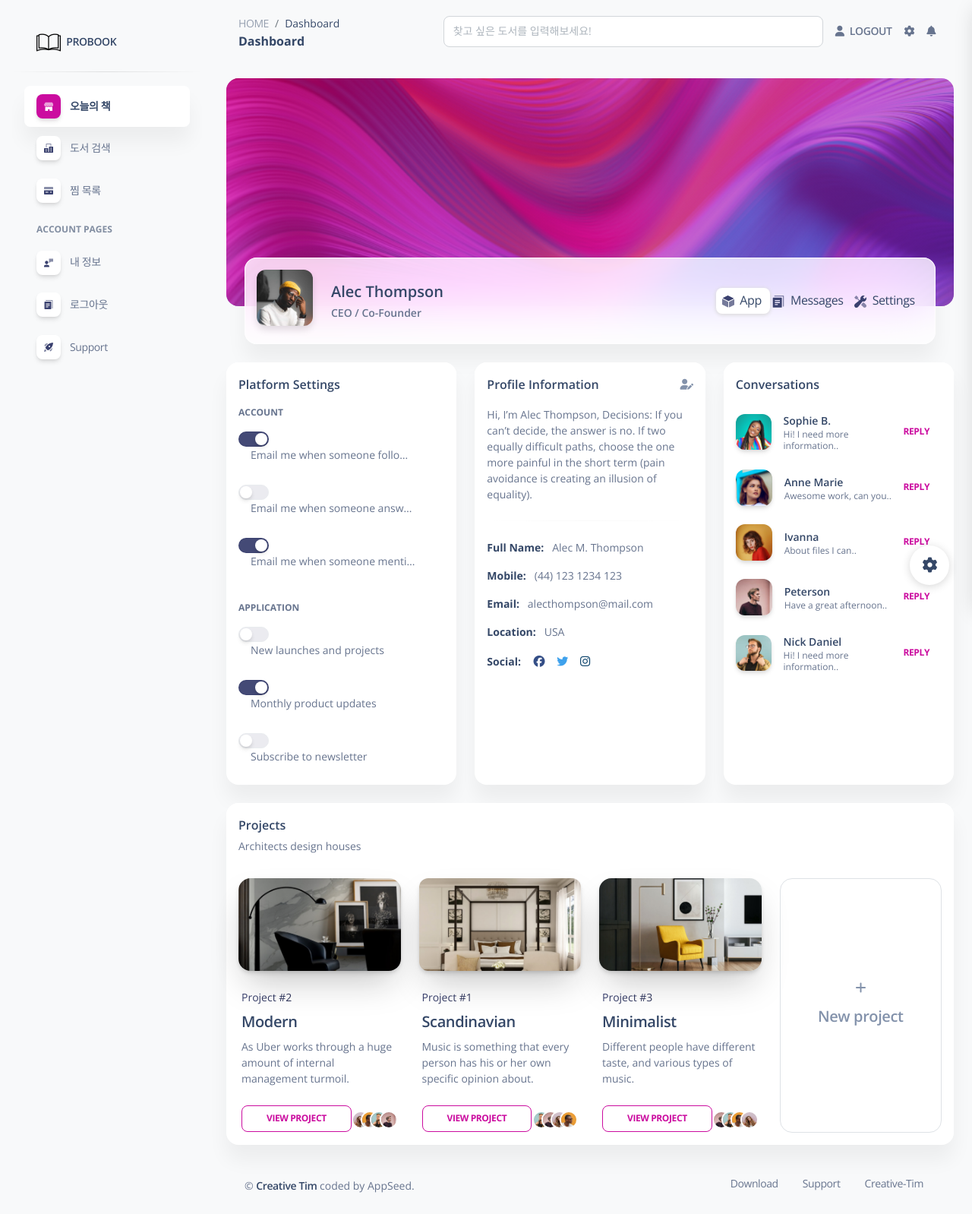
After one commit to Smashh712/probook, a Django app: template django-soft-ui-dashboard/apps/templates/home/book.html in a window 1280 px wide. The commit adds this page. Shown: the whole page at 76% size. Run offline with Django 3.2, Linux system fonts and the light colour scheme; the template is opened without the code that fills it, so the values that code supplies are empty; some libraries are stand-ins or nearby versions.

Commit message:
여러가지 수정

```diff
--- /dev/null
+++ b/django-soft-ui-dashboard/apps/templates/home/book.html
@@ -0,0 +1,395 @@
+{% extends 'layouts/base.html' %}
+
+{% block title %} Profile {% endblock title %}
+
+<!-- Specific CSS goes HERE -->
+{% block stylesheets %}{% endblock stylesheets %}
+
+{% block content %}
+
+  <div class="container-fluid">
+    <div class="page-header min-height-300 border-radius-xl mt-4" style="background-image: url('/static/assets/img/curved-images/curved0.jpg'); background-position-y: 50%;">
+      <span class="mask bg-gradient-primary opacity-6"></span>
+    </div>
+    <div class="card card-body blur shadow-blur mx-4 mt-n6 overflow-hidden">
+      <div class="row gx-4">
+        <div class="col-auto">
+          <div class="avatar avatar-xl position-relative">
+            <img src="/static/assets/img/bruce-mars.jpg" alt="profile_image" class="w-100 border-radius-lg shadow-sm">
+          </div>
+        </div>
+        <div class="col-auto my-auto">
+          <div class="h-100">
+            <h5 class="mb-1">
+              Alec Thompson
+            </h5>
+            <p class="mb-0 font-weight-bold text-sm">
+              CEO / Co-Founder
+            </p>
+          </div>
+        </div>
+        <div class="col-lg-4 col-md-6 my-sm-auto ms-sm-auto me-sm-0 mx-auto mt-3">
+          <div class="nav-wrapper position-relative end-0">
+            <ul class="nav nav-pills nav-fill p-1 bg-transparent" role="tablist">
+              <li class="nav-item">
+                <a class="nav-link mb-0 px-0 py-1 active " data-bs-toggle="tab" href="javascript:;" role="tab" aria-selected="true">
+                  <svg class="text-dark" width="16px" height="16px" viewBox="0 0 42 42" version="1.1" xmlns="http://www.w3.org/2000/svg" xmlns:xlink="http://www.w3.org/1999/xlink">
+                    <g stroke="none" stroke-width="1" fill="none" fill-rule="evenodd">
+                      <g transform="translate(-2319.000000, -291.000000)" fill="#FFFFFF" fill-rule="nonzero">
+                        <g transform="translate(1716.000000, 291.000000)">
+                          <g transform="translate(603.000000, 0.000000)">
+                            <path class="color-background" d="M22.7597136,19.3090182 L38.8987031,11.2395234 C39.3926816,10.9925342 39.592906,10.3918611 39.3459167,9.89788265 C39.249157,9.70436312 39.0922432,9.5474453 38.8987261,9.45068056 L20.2741875,0.1378125 L20.2741875,0.1378125 C19.905375,-0.04725 19.469625,-0.04725 19.0995,0.1378125 L3.1011696,8.13815822 C2.60720568,8.38517662 2.40701679,8.98586148 2.6540352,9.4798254 C2.75080129,9.67332903 2.90771305,9.83023153 3.10122239,9.9269862 L21.8652864,19.3090182 C22.1468139,19.4497819 22.4781861,19.4497819 22.7597136,19.3090182 Z">
+                            </path>
+                            <path class="color-background" d="M23.625,22.429159 L23.625,39.8805372 C23.625,40.4328219 24.0727153,40.8805372 24.625,40.8805372 C24.7802551,40.8805372 24.9333778,40.8443874 25.0722402,40.7749511 L41.2741875,32.673375 L41.2741875,32.673375 C41.719125,32.4515625 42,31.9974375 42,31.5 L42,14.241659 C42,13.6893742 41.5522847,13.241659 41,13.241659 C40.8447549,13.241659 40.6916418,13.2778041 40.5527864,13.3472318 L24.1777864,21.5347318 C23.8390024,21.7041238 23.625,22.0503869 23.625,22.429159 Z" opacity="0.7"></path>
+                            <path class="color-background" d="M20.4472136,21.5347318 L1.4472136,12.0347318 C0.953235098,11.7877425 0.352562058,11.9879669 0.105572809,12.4819454 C0.0361450918,12.6208008 6.47121774e-16,12.7739139 0,12.929159 L0,30.1875 L0,30.1875 C0,30.6849375 0.280875,31.1390625 0.7258125,31.3621875 L19.5528096,40.7750766 C20.0467945,41.0220531 20.6474623,40.8218132 20.8944388,40.3278283 C20.963859,40.1889789 21,40.0358742 21,39.8806379 L21,22.429159 C21,22.0503869 20.7859976,21.7041238 20.4472136,21.5347318 Z" opacity="0.7"></path>
+                          </g>
+                        </g>
+                      </g>
+                    </g>
+                  </svg>
+                  <span class="ms-1">App</span>
+                </a>
+              </li>
+              <li class="nav-item">
+                <a class="nav-link mb-0 px-0 py-1 " data-bs-toggle="tab" href="javascript:;" role="tab" aria-selected="false">
+                  <svg class="text-dark" width="16px" height="16px" viewBox="0 0 40 44" version="1.1" xmlns="http://www.w3.org/2000/svg" xmlns:xlink="http://www.w3.org/1999/xlink">
+                    <title>document</title>
+                    <g stroke="none" stroke-width="1" fill="none" fill-rule="evenodd">
+                      <g transform="translate(-1870.000000, -591.000000)" fill="#FFFFFF" fill-rule="nonzero">
+                        <g transform="translate(1716.000000, 291.000000)">
+                          <g transform="translate(154.000000, 300.000000)">
+                            <path class="color-background" d="M40,40 L36.3636364,40 L36.3636364,3.63636364 L5.45454545,3.63636364 L5.45454545,0 L38.1818182,0 C39.1854545,0 40,0.814545455 40,1.81818182 L40,40 Z" opacity="0.603585379"></path>
+                            <path class="color-background" d="M30.9090909,7.27272727 L1.81818182,7.27272727 C0.814545455,7.27272727 0,8.08727273 0,9.09090909 L0,41.8181818 C0,42.8218182 0.814545455,43.6363636 1.81818182,43.6363636 L30.9090909,43.6363636 C31.9127273,43.6363636 32.7272727,42.8218182 32.7272727,41.8181818 L32.7272727,9.09090909 C32.7272727,8.08727273 31.9127273,7.27272727 30.9090909,7.27272727 Z M18.1818182,34.5454545 L7.27272727,34.5454545 L7.27272727,30.9090909 L18.1818182,30.9090909 L18.1818182,34.5454545 Z M25.4545455,27.2727273 L7.27272727,27.2727273 L7.27272727,23.6363636 L25.4545455,23.6363636 L25.4545455,27.2727273 Z M25.4545455,20 L7.27272727,20 L7.27272727,16.3636364 L25.4545455,16.3636364 L25.4545455,20 Z">
+                            </path>
+                          </g>
+                        </g>
+                      </g>
+                    </g>
+                  </svg>
+                  <span class="ms-1">Messages</span>
+                </a>
+              </li>
+              <li class="nav-item">
+                <a class="nav-link mb-0 px-0 py-1 " data-bs-toggle="tab" href="javascript:;" role="tab" aria-selected="false">
+                  <svg class="text-dark" width="16px" height="16px" viewBox="0 0 40 40" version="1.1" xmlns="http://www.w3.org/2000/svg" xmlns:xlink="http://www.w3.org/1999/xlink">
+                    <title>settings</title>
+                    <g stroke="none" stroke-width="1" fill="none" fill-rule="evenodd">
+                      <g transform="translate(-2020.000000, -442.000000)" fill="#FFFFFF" fill-rule="nonzero">
+                        <g transform="translate(1716.000000, 291.000000)">
+                          <g transform="translate(304.000000, 151.000000)">
+                            <polygon class="color-background" opacity="0.596981957" points="18.0883333 15.7316667 11.1783333 8.82166667 13.3333333 6.66666667 6.66666667 0 0 6.66666667 6.66666667 13.3333333 8.82166667 11.1783333 15.315 17.6716667">
+                            </polygon>
+                            <path class="color-background" d="M31.5666667,23.2333333 C31.0516667,23.2933333 30.53,23.3333333 30,23.3333333 C29.4916667,23.3333333 28.9866667,23.3033333 28.48,23.245 L22.4116667,30.7433333 L29.9416667,38.2733333 C32.2433333,40.575 35.9733333,40.575 38.275,38.2733333 L38.275,38.2733333 C40.5766667,35.9716667 40.5766667,32.2416667 38.275,29.94 L31.5666667,23.2333333 Z" opacity="0.596981957"></path>
+                            <path class="color-background" d="M33.785,11.285 L28.715,6.215 L34.0616667,0.868333333 C32.82,0.315 31.4483333,0 30,0 C24.4766667,0 20,4.47666667 20,10 C20,10.99 20.1483333,11.9433333 20.4166667,12.8466667 L2.435,27.3966667 C0.95,28.7083333 0.0633333333,30.595 0.00333333333,32.5733333 C-0.0583333333,34.5533333 0.71,36.4916667 2.11,37.89 C3.47,39.2516667 5.27833333,40 7.20166667,40 C9.26666667,40 11.2366667,39.1133333 12.6033333,37.565 L27.1533333,19.5833333 C28.0566667,19.8516667 29.01,20 30,20 C35.5233333,20 40,15.5233333 40,10 C40,8.55166667 39.685,7.18 39.1316667,5.93666667 L33.785,11.285 Z">
+                            </path>
+                          </g>
+                        </g>
+                      </g>
+                    </g>
+                  </svg>
+                  <span class="ms-1">Settings</span>
+                </a>
+              </li>
+            </ul>
+          </div>
+        </div>
+      </div>
+    </div>
+  </div>
+  <div class="container-fluid py-4">
+    <div class="row">
+      <div class="col-12 col-xl-4">
+        <div class="card h-100">
+          <div class="card-header pb-0 p-3">
+            <h6 class="mb-0">Platform Settings</h6>
+          </div>
+          <div class="card-body p-3">
+            <h6 class="text-uppercase text-body text-xs font-weight-bolder">Account</h6>
+            <ul class="list-group">
+              <li class="list-group-item border-0 px-0">
+                <div class="form-check form-switch ps-0">
+                  <input class="form-check-input ms-auto" type="checkbox" id="flexSwitchCheckDefault" checked>
+                  <label class="form-check-label text-body ms-3 text-truncate w-80 mb-0" for="flexSwitchCheckDefault">Email me when someone follows me</label>
+                </div>
+              </li>
+              <li class="list-group-item border-0 px-0">
+                <div class="form-check form-switch ps-0">
+                  <input class="form-check-input ms-auto" type="checkbox" id="flexSwitchCheckDefault1">
+                  <label class="form-check-label text-body ms-3 text-truncate w-80 mb-0" for="flexSwitchCheckDefault1">Email me when someone answers on my post</label>
+                </div>
+              </li>
+              <li class="list-group-item border-0 px-0">
+                <div class="form-check form-switch ps-0">
+                  <input class="form-check-input ms-auto" type="checkbox" id="flexSwitchCheckDefault2" checked>
+                  <label class="form-check-label text-body ms-3 text-truncate w-80 mb-0" for="flexSwitchCheckDefault2">Email me when someone mentions me</label>
+                </div>
+              </li>
+            </ul>
+            <h6 class="text-uppercase text-body text-xs font-weight-bolder mt-4">Application</h6>
+            <ul class="list-group">
+              <li class="list-group-item border-0 px-0">
+                <div class="form-check form-switch ps-0">
+                  <input class="form-check-input ms-auto" type="checkbox" id="flexSwitchCheckDefault3">
+                  <label class="form-check-label text-body ms-3 text-truncate w-80 mb-0" for="flexSwitchCheckDefault3">New launches and projects</label>
+                </div>
+              </li>
+              <li class="list-group-item border-0 px-0">
+                <div class="form-check form-switch ps-0">
+                  <input class="form-check-input ms-auto" type="checkbox" id="flexSwitchCheckDefault4" checked>
+                  <label class="form-check-label text-body ms-3 text-truncate w-80 mb-0" for="flexSwitchCheckDefault4">Monthly product updates</label>
+                </div>
+              </li>
+              <li class="list-group-item border-0 px-0 pb-0">
+                <div class="form-check form-switch ps-0">
+                  <input class="form-check-input ms-auto" type="checkbox" id="flexSwitchCheckDefault5">
+                  <label class="form-check-label text-body ms-3 text-truncate w-80 mb-0" for="flexSwitchCheckDefault5">Subscribe to newsletter</label>
+                </div>
+              </li>
+            </ul>
+          </div>
+        </div>
+      </div>
+      <div class="col-12 col-xl-4">
+        <div class="card h-100">
+          <div class="card-header pb-0 p-3">
+            <div class="row">
+              <div class="col-md-8 d-flex align-items-center">
+                <h6 class="mb-0">Profile Information</h6>
+              </div>
+              <div class="col-md-4 text-end">
+                <a href="javascript:;">
+                  <i class="fas fa-user-edit text-secondary text-sm" data-bs-toggle="tooltip" data-bs-placement="top" title="Edit Profile"></i>
+                </a>
+              </div>
+            </div>
+          </div>
+          <div class="card-body p-3">
+            <p class="text-sm">
+              Hi, I’m Alec Thompson, Decisions: If you can’t decide, the answer is no. If two equally difficult paths, choose the one more painful in the short term (pain avoidance is creating an illusion of equality).
+            </p>
+            <hr class="horizontal gray-light my-4">
+            <ul class="list-group">
+              <li class="list-group-item border-0 ps-0 pt-0 text-sm"><strong class="text-dark">Full Name:</strong> &nbsp; Alec M. Thompson</li>
+              <li class="list-group-item border-0 ps-0 text-sm"><strong class="text-dark">Mobile:</strong> &nbsp; (44) 123 1234 123</li>
+              <li class="list-group-item border-0 ps-0 text-sm"><strong class="text-dark">Email:</strong> &nbsp; alecthompson@mail.com</li>
+              <li class="list-group-item border-0 ps-0 text-sm"><strong class="text-dark">Location:</strong> &nbsp; USA</li>
+              <li class="list-group-item border-0 ps-0 pb-0">
+                <strong class="text-dark text-sm">Social:</strong> &nbsp;
+                <a class="btn btn-facebook btn-simple mb-0 ps-1 pe-2 py-0" href="javascript:;">
+                  <i class="fab fa-facebook fa-lg"></i>
+                </a>
+                <a class="btn btn-twitter btn-simple mb-0 ps-1 pe-2 py-0" href="javascript:;">
+                  <i class="fab fa-twitter fa-lg"></i>
+                </a>
+                <a class="btn btn-instagram btn-simple mb-0 ps-1 pe-2 py-0" href="javascript:;">
+                  <i class="fab fa-instagram fa-lg"></i>
+                </a>
+              </li>
+            </ul>
+          </div>
+        </div>
+      </div>
+      <div class="col-12 col-xl-4">
+        <div class="card h-100">
+          <div class="card-header pb-0 p-3">
+            <h6 class="mb-0">Conversations</h6>
+          </div>
+          <div class="card-body p-3">
+            <ul class="list-group">
+              <li class="list-group-item border-0 d-flex align-items-center px-0 mb-2">
+                <div class="avatar me-3">
+                  <img src="/static/assets/img/kal-visuals-square.jpg" alt="kal" class="border-radius-lg shadow">
+                </div>
+                <div class="d-flex align-items-start flex-column justify-content-center">
+                  <h6 class="mb-0 text-sm">Sophie B.</h6>
+                  <p class="mb-0 text-xs">Hi! I need more information..</p>
+                </div>
+                <a class="btn btn-link pe-3 ps-0 mb-0 ms-auto" href="javascript:;">Reply</a>
+              </li>
+              <li class="list-group-item border-0 d-flex align-items-center px-0 mb-2">
+                <div class="avatar me-3">
+                  <img src="/static/assets/img/marie.jpg" alt="kal" class="border-radius-lg shadow">
+                </div>
+                <div class="d-flex align-items-start flex-column justify-content-center">
+                  <h6 class="mb-0 text-sm">Anne Marie</h6>
+                  <p class="mb-0 text-xs">Awesome work, can you..</p>
+                </div>
+                <a class="btn btn-link pe-3 ps-0 mb-0 ms-auto" href="javascript:;">Reply</a>
+              </li>
+              <li class="list-group-item border-0 d-flex align-items-center px-0 mb-2">
+                <div class="avatar me-3">
+                  <img src="/static/assets/img/ivana-square.jpg" alt="kal" class="border-radius-lg shadow">
+                </div>
+                <div class="d-flex align-items-start flex-column justify-content-center">
+                  <h6 class="mb-0 text-sm">Ivanna</h6>
+                  <p class="mb-0 text-xs">About files I can..</p>
+                </div>
+                <a class="btn btn-link pe-3 ps-0 mb-0 ms-auto" href="javascript:;">Reply</a>
+              </li>
+              <li class="list-group-item border-0 d-flex align-items-center px-0 mb-2">
+                <div class="avatar me-3">
+                  <img src="/static/assets/img/team-4.jpg" alt="kal" class="border-radius-lg shadow">
+                </div>
+                <div class="d-flex align-items-start flex-column justify-content-center">
+                  <h6 class="mb-0 text-sm">Peterson</h6>
+                  <p class="mb-0 text-xs">Have a great afternoon..</p>
+                </div>
+                <a class="btn btn-link pe-3 ps-0 mb-0 ms-auto" href="javascript:;">Reply</a>
+              </li>
+              <li class="list-group-item border-0 d-flex align-items-center px-0">
+                <div class="avatar me-3">
+                  <img src="/static/assets/img/team-3.jpg" alt="kal" class="border-radius-lg shadow">
+                </div>
+                <div class="d-flex align-items-start flex-column justify-content-center">
+                  <h6 class="mb-0 text-sm">Nick Daniel</h6>
+                  <p class="mb-0 text-xs">Hi! I need more information..</p>
+                </div>
+                <a class="btn btn-link pe-3 ps-0 mb-0 ms-auto" href="javascript:;">Reply</a>
+              </li>
+            </ul>
+          </div>
+        </div>
+      </div>
+      <div class="col-12 mt-4">
+        <div class="card mb-4">
+          <div class="card-header pb-0 p-3">
+            <h6 class="mb-1">Projects</h6>
+            <p class="text-sm">Architects design houses</p>
+          </div>
+          <div class="card-body p-3">
+            <div class="row">
+              <div class="col-xl-3 col-md-6 mb-xl-0 mb-4">
+                <div class="card card-blog card-plain">
+                  <div class="position-relative">
+                    <a class="d-block shadow-xl border-radius-xl">
+                      <img src="/static/assets/img/home-decor-1.jpg" alt="img-blur-shadow" class="img-fluid shadow border-radius-xl">
+                    </a>
+                  </div>
+                  <div class="card-body px-1 pb-0">
+                    <p class="text-gradient text-dark mb-2 text-sm">Project #2</p>
+                    <a href="javascript:;">
+                      <h5>
+                        Modern
+                      </h5>
+                    </a>
+                    <p class="mb-4 text-sm">
+                      As Uber works through a huge amount of internal management turmoil.
+                    </p>
+                    <div class="d-flex align-items-center justify-content-between">
+                      <button type="button" class="btn btn-outline-primary btn-sm mb-0">View Project</button>
+                      <div class="avatar-group mt-2">
+                        <a href="javascript:;" class="avatar avatar-xs rounded-circle" data-bs-toggle="tooltip" data-bs-placement="bottom" title="Elena Morison">
+                          <img alt="Image placeholder" src="/static/assets/img/team-1.jpg">
+                        </a>
+                        <a href="javascript:;" class="avatar avatar-xs rounded-circle" data-bs-toggle="tooltip" data-bs-placement="bottom" title="Ryan Milly">
+                          <img alt="Image placeholder" src="/static/assets/img/team-2.jpg">
+                        </a>
+                        <a href="javascript:;" class="avatar avatar-xs rounded-circle" data-bs-toggle="tooltip" data-bs-placement="bottom" title="Nick Daniel">
+                          <img alt="Image placeholder" src="/static/assets/img/team-3.jpg">
+                        </a>
+                        <a href="javascript:;" class="avatar avatar-xs rounded-circle" data-bs-toggle="tooltip" data-bs-placement="bottom" title="Peterson">
+                          <img alt="Image placeholder" src="/static/assets/img/team-4.jpg">
+                        </a>
+                      </div>
+                    </div>
+                  </div>
+                </div>
+              </div>
+              <div class="col-xl-3 col-md-6 mb-xl-0 mb-4">
+                <div class="card card-blog card-plain">
+                  <div class="position-relative">
+                    <a class="d-block shadow-xl border-radius-xl">
+                      <img src="/static/assets/img/home-decor-2.jpg" alt="img-blur-shadow" class="img-fluid shadow border-radius-lg">
+                    </a>
+                  </div>
+                  <div class="card-body px-1 pb-0">
+                    <p class="text-gradient text-dark mb-2 text-sm">Project #1</p>
+                    <a href="javascript:;">
+                      <h5>
+                        Scandinavian
+                      </h5>
+                    </a>
+                    <p class="mb-4 text-sm">
+                      Music is something that every person has his or her own specific opinion about.
+                    </p>
+                    <div class="d-flex align-items-center justify-content-between">
+                      <button type="button" class="btn btn-outline-primary btn-sm mb-0">View Project</button>
+                      <div class="avatar-group mt-2">
+                        <a href="javascript:;" class="avatar avatar-xs rounded-circle" data-bs-toggle="tooltip" data-bs-placement="bottom" title="Nick Daniel">
+                          <img alt="Image placeholder" src="/static/assets/img/team-3.jpg">
+                        </a>
+                        <a href="javascript:;" class="avatar avatar-xs rounded-circle" data-bs-toggle="tooltip" data-bs-placement="bottom" title="Peterson">
+                          <img alt="Image placeholder" src="/static/assets/img/team-4.jpg">
+                        </a>
+                        <a href="javascript:;" class="avatar avatar-xs rounded-circle" data-bs-toggle="tooltip" data-bs-placement="bottom" title="Elena Morison">
+                          <img alt="Image placeholder" src="/static/assets/img/team-1.jpg">
+                        </a>
+                        <a href="javascript:;" class="avatar avatar-xs rounded-circle" data-bs-toggle="tooltip" data-bs-placement="bottom" title="Ryan Milly">
+                          <img alt="Image placeholder" src="/static/assets/img/team-2.jpg">
+                        </a>
+                      </div>
+                    </div>
+                  </div>
+                </div>
+              </div>
+              <div class="col-xl-3 col-md-6 mb-xl-0 mb-4">
+                <div class="card card-blog card-plain">
+                  <div class="position-relative">
+                    <a class="d-block shadow-xl border-radius-xl">
+                      <img src="/static/assets/img/home-decor-3.jpg" alt="img-blur-shadow" class="img-fluid shadow border-radius-xl">
+                    </a>
+                  </div>
+                  <div class="card-body px-1 pb-0">
+                    <p class="text-gradient text-dark mb-2 text-sm">Project #3</p>
+                    <a href="javascript:;">
+                      <h5>
+                        Minimalist
+                      </h5>
+                    </a>
+                    <p class="mb-4 text-sm">
+                      Different people have different taste, and various types of music.
+                    </p>
+                    <div class="d-flex align-items-center justify-content-between">
+                      <button type="button" class="btn btn-outline-primary btn-sm mb-0">View Project</button>
+                      <div class="avatar-group mt-2">
+                        <a href="javascript:;" class="avatar avatar-xs rounded-circle" data-bs-toggle="tooltip" data-bs-placement="bottom" title="Peterson">
+                          <img alt="Image placeholder" src="/static/assets/img/team-4.jpg">
+                        </a>
+                        <a href="javascript:;" class="avatar avatar-xs rounded-circle" data-bs-toggle="tooltip" data-bs-placement="bottom" title="Nick Daniel">
+                          <img alt="Image placeholder" src="/static/assets/img/team-3.jpg">
+                        </a>
+                        <a href="javascript:;" class="avatar avatar-xs rounded-circle" data-bs-toggle="tooltip" data-bs-placement="bottom" title="Ryan Milly">
+                          <img alt="Image placeholder" src="/static/assets/img/team-2.jpg">
+                        </a>
+                        <a href="javascript:;" class="avatar avatar-xs rounded-circle" data-bs-toggle="tooltip" data-bs-placement="bottom" title="Elena Morison">
+                          <img alt="Image placeholder" src="/static/assets/img/team-1.jpg">
+                        </a>
+                      </div>
+                    </div>
+                  </div>
+                </div>
+              </div>
+              <div class="col-xl-3 col-md-6 mb-xl-0 mb-4">
+                <div class="card h-100 card-plain border">
+                  <div class="card-body d-flex flex-column justify-content-center text-center">
+                    <a href="javascript:;">
+                      <i class="fa fa-plus text-secondary mb-3"></i>
+                      <h5 class=" text-secondary"> New project </h5>
+                    </a>
+                  </div>
+                </div>
+              </div>
+            </div>
+          </div>
+        </div>
+      </div>
+    </div>
+
+    {% include "includes/footer.html" %}
+
+  </div>
+
+{% endblock content %}
+
+<!-- Specific JS goes HERE -->
+{% block javascripts %}{% endblock javascripts %}
--- a/django-soft-ui-dashboard/apps/templates/home/tables.html
+++ b/django-soft-ui-dashboard/apps/templates/home/tables.html
@@ -108,4 +108,7 @@
 {% endblock content %}
 
 <!-- Specific JS goes HERE -->
-{% block javascripts %}{% endblock javascripts %}
+
+{% block javascripts %}
+
+{% endblock javascripts %}
```
Also changed, not shown: django-soft-ui-dashboard/apps/templates/home/profile.html (+88 -42 lines), django-soft-ui-dashboard/db.sqlite3.
